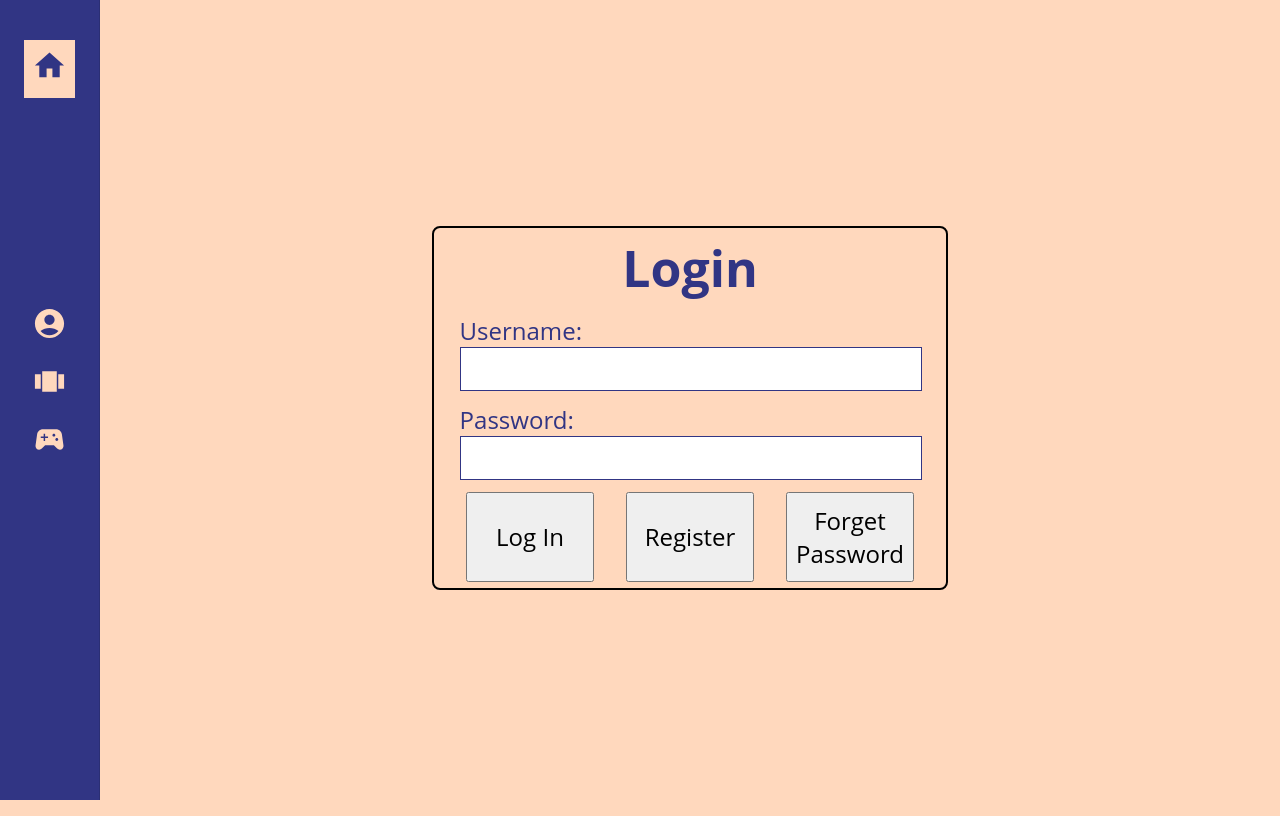
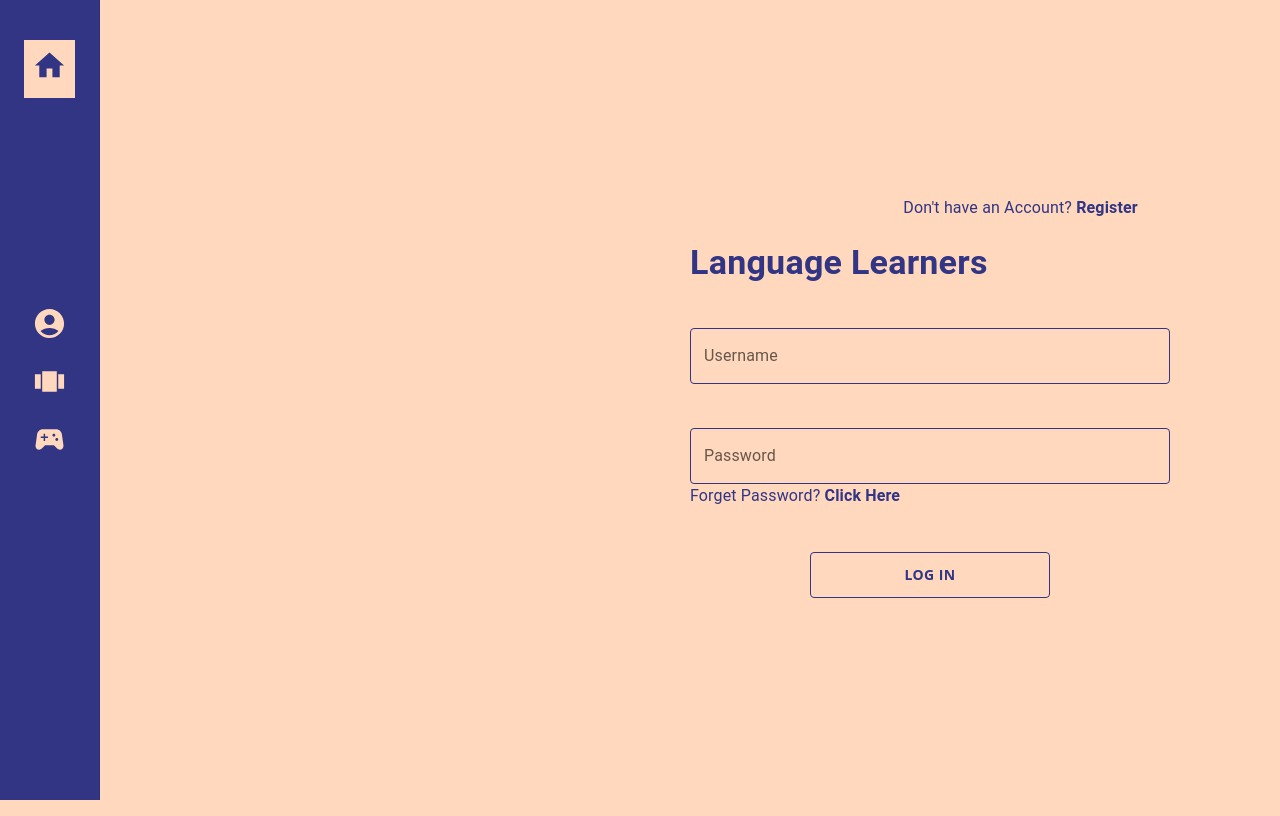
Before and after one commit to CS3219-SE-Principles-and-Patterns/cs3219-project-ay2122-2122-s1-g2, a React (Create React App) app in the folder frontend/: page / in a window 1280 px wide. Built offline with nearby package versions, Linux system fonts and the light colour scheme; no server answers.

Commit message:
Fix css for login and register pages

```diff
--- a/frontend/src/components/login/Login.css
+++ b/frontend/src/components/login/Login.css
@@ -1,34 +1,13 @@
 .login-form {
   display: flex;
   flex-direction: column;
-  height: 45vh;
-  width: 40vw;
   justify-content: space-around;
-  align-items: center;
+  height: 50vh;
+  width: 60vh;
 }
 
-.login-form > h1 {
-  margin: 0;
-}
-
-.login-buttons {
-  width: 100%;
-  display: flex;
-  justify-content: space-evenly;
-}
-
-.login-buttons > button {
-  display: block;
-  width: 10vw;
-  padding: 2% 0;
-}
-
-.login-input {
-  width: 90%;
-}
-.login-input > input {
-  width: 98%;
-  padding: 1%;
+.login-form > h4 {
+  font-weight: bold;
 }
 
 .error-message {
--- a/frontend/src/components/login/Login.jsx
+++ b/frontend/src/components/login/Login.jsx
@@ -6,6 +6,9 @@ import { useState } from "react";
 import { Redirect } from "react-router-dom";
 import { getNewAccessToken } from "../../infra/auth";
 import { setTokens } from "../../utils/auth/auth";
+import { FormControl, Grid, Typography } from "@mui/material";
+import { CssButton, CssTextField } from "../../pages/common/Components";
+import { Box } from "@mui/system";
 
 const Login = ({ setLandingStatus }) => {
   const {
@@ -47,35 +50,60 @@ const Login = ({ setLandingStatus }) => {
   return success ? (
     <Redirect to="/home" />
   ) : (
+    <Grid container sx={{ width: "80vw" }}>
+      <Grid container sm={6}></Grid>
+      <Grid container sm={6}>
+        <Grid item xs={5}></Grid>
+        <Grid item xs={7}>
+          <Typography>
+            Don't have an Account?{" "}
+            <b onClick={() => setLandingStatus(landingEnum.REGISTER)}>
+              Register
+            </b>
+          </Typography>
+        </Grid>
         <form className="login-form" onSubmit={handleSubmit(onSubmit)}>
-      <h1>Login</h1>
-      <div className="login-input">
-        <label>Username:</label>
-        <input {...register("username", { required: true })} />
+          <Typography variant="h4">Language Learners</Typography>
+          <FormControl>
+            <CssTextField
+              label="Username"
+              {...register("username", { required: true })}
+            />
             {errors.username?.type === "required" && (
               <p className="error-message">Username is required!</p>
             )}
-      </div>
-      <div className="login-input">
-        <label>Password:</label>
-        <input {...register("password", { required: true })} />
+          </FormControl>
+          <FormControl>
+            <CssTextField
+              label="Password"
+              {...register("password", { required: true })}
+            />
             {errors.password?.type === "required" && (
               <p className="error-message">Password is required!</p>
             )}
             {errors.password && (
               <p className="error-message">{errors.password.message}</p>
             )}
-      </div>
-      <div className="login-buttons">
-        <button type="submit">Log In</button>
-        <button onClick={() => setLandingStatus(landingEnum.REGISTER)}>
-          Register
-        </button>
-        <button onClick={() => setLandingStatus(landingEnum.FORGET_PASSWORD)}>
-          Forget Password
-        </button>
-      </div>
+            <Typography>
+              Forget Password?{"  "}
+              <b onClick={() => setLandingStatus(landingEnum.FORGET_PASSWORD)}>
+                Click Here
+              </b>
+            </Typography>
+          </FormControl>
+          <Box flex textAlign="center">
+            <CssButton
+              variant="outlined"
+              type="submit"
+              justifySelf="center"
+              sx={{ width: "50%" }}
+            >
+              Log In
+            </CssButton>
+          </Box>
         </form>
+      </Grid>
+    </Grid>
   );
 };
 
--- a/frontend/src/components/login/Register.jsx
+++ b/frontend/src/components/login/Register.jsx
@@ -3,6 +3,9 @@ import { useForm } from "react-hook-form";
 import { registerUser } from "../../infra/auth";
 import { landingEnum } from "../../utils/constants/enums";
 import CreateProfilePage from "../../pages/profile/CreateProfilePage";
+import { FormControl, Grid, Typography } from "@mui/material";
+import { CssButton, CssTextField } from "../../pages/common/Components";
+import { Box } from "@mui/system";
 
 const Register = ({ setLandingStatus }) => {
   const [registered, setRegistered] = useState(false);
@@ -28,53 +31,79 @@ const Register = ({ setLandingStatus }) => {
       setPage(1);
     }
   };
-  return page === 0 ? (
+  return (
+    <Grid container sx={{ width: "80vw" }}>
+      <Grid container sm={6}></Grid>
+      {page === 0 ? (
+        <Grid container sm={6}>
+          <Grid item xs={5}></Grid>
+          <Grid item xs={7}>
+            <Typography>
+              Already have an Account?{" "}
+              <b onClick={() => setLandingStatus(landingEnum.LOGIN)}>Login</b>
+            </Typography>
+          </Grid>
           <form className="login-form" onSubmit={handleSubmit(onSubmit)}>
-      <h1>Register</h1>
-      <div className="login-input">
-        <label>Username:</label>
-        <input {...register("username", { required: true })} />
+            <Typography variant="h4">Sign Up</Typography>
+            <FormControl>
+              <CssTextField
+                label="Username"
+                {...register("username", { required: true })}
+              />
               {errors.username?.type === "required" && (
                 <p className="error-message">Username is required!</p>
               )}
               {errors.username && (
                 <p className="error-message">{errors.username.message}</p>
               )}
-      </div>
-      <div className="login-input">
-        <label>Password:</label>
-        <input {...register("password", { required: true })} />
+            </FormControl>
+            <FormControl>
+              <CssTextField
+                label="Password"
+                {...register("password", { required: true })}
+              />
               {errors.password?.type === "required" && (
                 <p className="error-message">Password is required!</p>
               )}
-      </div>
-      <div className="login-input">
-        <label>Re-enter Password:</label>
-        <input
+            </FormControl>
+            <FormControl>
+              <CssTextField
+                label="Re-enter Password"
                 {...register("validatePassword", {
                   validate: (value) =>
                     value === password.current || "The passwords do not match.",
                 })}
               />
               {errors.validatePassword && (
-          <p className="error-message">{errors.validatePassword.message}</p>
+                <p className="error-message">
+                  {errors.validatePassword.message}
+                </p>
               )}
-      </div>
+            </FormControl>
             {registered && (
               <p className="success-message">Successfully registered!</p>
             )}
-      <div className="login-buttons">
-        <button type="submit">Register</button>
-        <button onClick={() => setLandingStatus(landingEnum.LOGIN)}>
-          Back to login
-        </button>
-      </div>
+            <Box flex textAlign="center">
+              <CssButton
+                variant="outlined"
+                type="submit"
+                justifySelf="center"
+                sx={{ width: "50%" }}
+              >
+                Register
+              </CssButton>
+            </Box>
           </form>
+        </Grid>
       ) : (
+        <Grid container sm={6}>
           <CreateProfilePage
             username={getValues("username")}
             setLandingStatus={setLandingStatus}
           />
+        </Grid>
+      )}
+    </Grid>
   );
 };
 
--- a/frontend/src/pages/common/LandingPage.css
+++ b/frontend/src/pages/common/LandingPage.css
@@ -1,8 +1,3 @@
-.container {
-  border: black solid 2px;
-  border-radius: 8px;
-}
-
 .main {
   width: 100%;
   height: 100vh;
```
Lines whose indentation alone changed are shown as unchanged.
